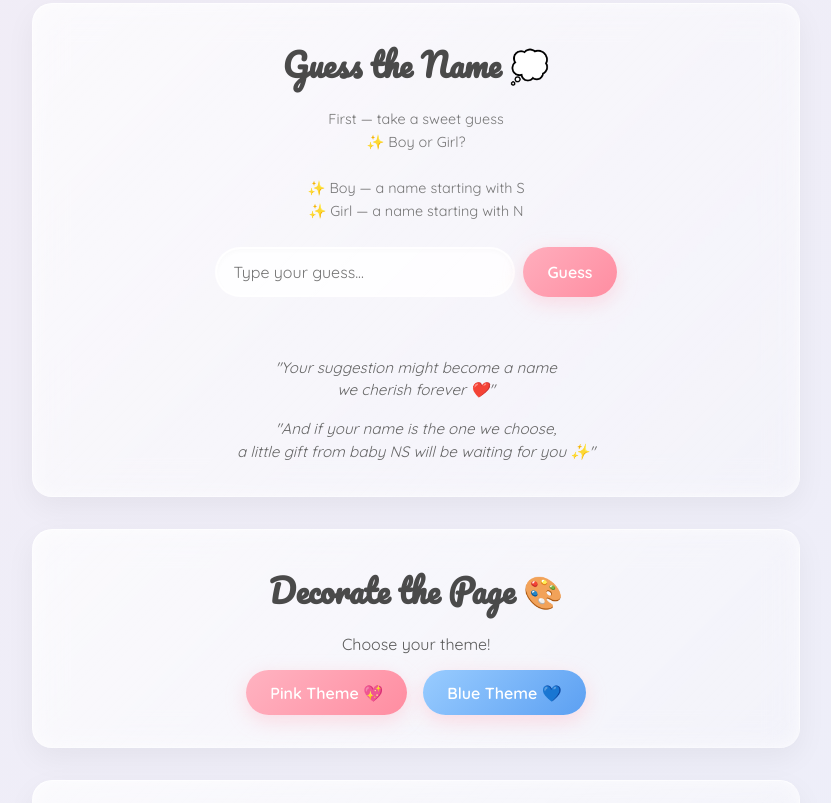
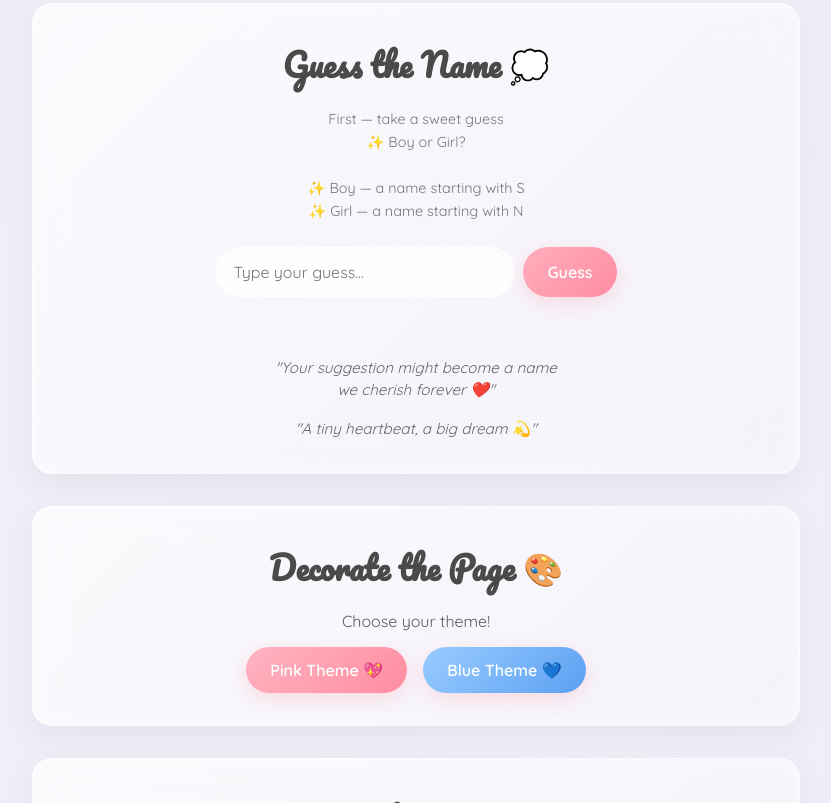
Before and after one commit to SelvaDev-17/SN-baby-shower, a plain HTML site: page index.html in a window 1280 px wide. Shown: the part 1123-1926 px from the top of the page, without its empty margins (224-1055 px from the left). Drawn offline with Linux system fonts and the light colour scheme.

Commit message:
Update guess the name footer text

```diff
--- a/index.html
+++ b/index.html
@@ -89,7 +89,7 @@
             <p id="name-feedback" class="feedback"></p>
             <div class="guess-footer" style="margin-top: 1.5rem; font-style: italic; color: #666; font-size: 0.95rem; line-height: 1.5;">
                 <p>"Your suggestion might become a name<br>we cherish forever ❤️"</p>
-                <p style="margin-top: 1rem;">"And if your name is the one we choose,<br>a little gift from baby NS will be waiting for you ✨"</p>
+                <p style="margin-top: 1rem;">"A tiny heartbeat, a big dream 💫"</p>
             </div>
         </section>
 
```
